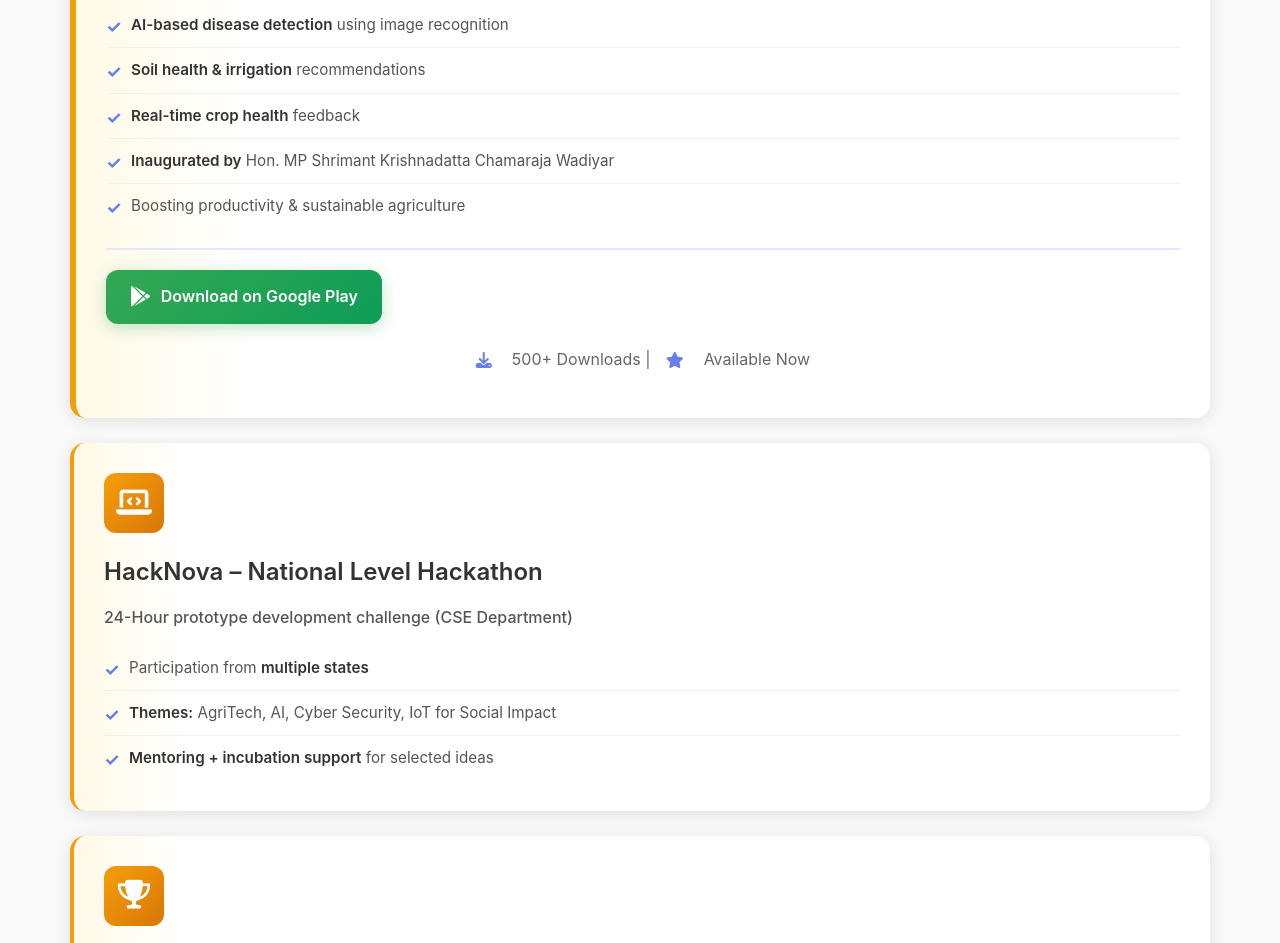
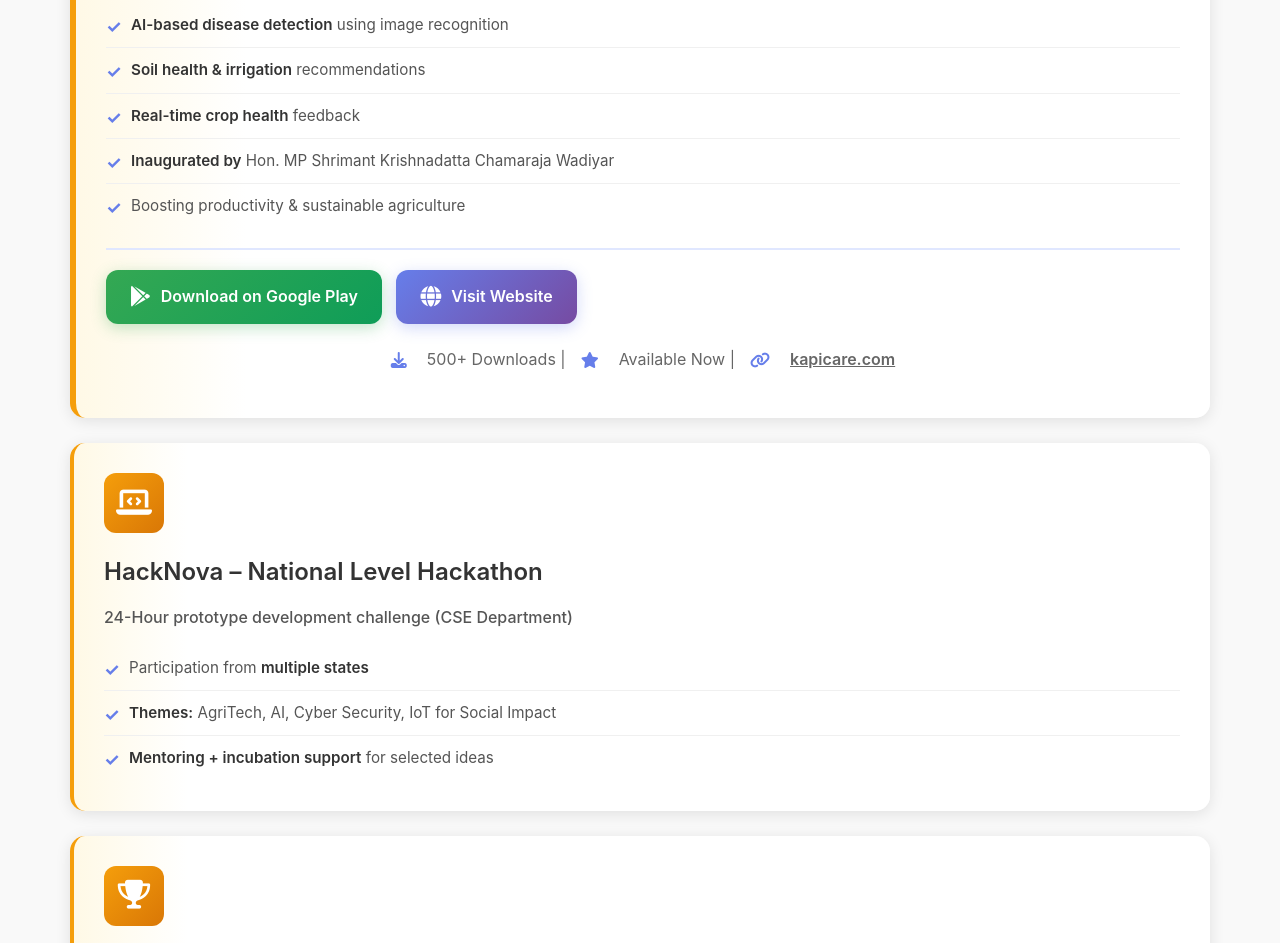
Before and after one commit to Sadhu2005/IIC-Regional-Meet-2025-web, a plain HTML site: page index.html in a window 1280 px wide. Shown: the part 2276-3219 px from the top of the page. Drawn offline with Linux system fonts and the light colour scheme.

Commit message:
Add Coffee Crop Care website link (kapicare.com), update QR code with actual image, add website button

```diff
--- a/index.html
+++ b/index.html
@@ -175,9 +175,14 @@
                             <i class="fab fa-google-play"></i>
                             Download on Google Play
                         </a>
+                        <a href="https://kapicare.com/" target="_blank" class="app-download-btn website-btn">
+                            <i class="fas fa-globe"></i>
+                            Visit Website
+                        </a>
                         <p class="app-stats">
                             <i class="fas fa-download"></i> 500+ Downloads |
-                            <i class="fas fa-star"></i> Available Now
+                            <i class="fas fa-star"></i> Available Now |
+                            <i class="fas fa-link"></i> <a href="https://kapicare.com/" target="_blank" style="color: inherit; text-decoration: underline;">kapicare.com</a>
                         </p>
                     </div>
                 </div>
@@ -629,12 +634,12 @@
             <h2 class="section-title">Scan to Explore More</h2>
             <div class="qr-grid">
                 <div class="qr-item">
-                    <a href="https://play.google.com/store/apps/details?id=com.coorginstituteoftechnology.kapicare" target="_blank" class="qr-link">
+                    <a href="https://kapicare.com/" target="_blank" class="qr-link">
                         <div class="qr-code-placeholder">
-                            <i class="fab fa-google-play"></i>
+                            <img src="logos/Coffee Crop Care QR code.jpg" alt="Coffee Crop Care QR Code" class="qr-code-image">
                         </div>
-                        <h4>Coffee Crop Care App</h4>
-                        <p>Download on Google Play</p>
+                        <h4>Coffee Crop Care</h4>
+                        <p>Visit Website: kapicare.com</p>
                     </a>
                 </div>
                 <div class="qr-item">
--- a/styles.css
+++ b/styles.css
@@ -558,6 +558,17 @@ body {
     font-size: 1.3rem;
 }
 
+.app-download-btn.website-btn {
+    background: linear-gradient(135deg, #667eea 0%, #764ba2 100%);
+    box-shadow: 0 4px 15px rgba(102, 126, 234, 0.3);
+    margin-left: 10px;
+}
+
+.app-download-btn.website-btn:hover {
+    background: linear-gradient(135deg, #764ba2 0%, #667eea 100%);
+    box-shadow: 0 6px 20px rgba(102, 126, 234, 0.4);
+}
+
 .app-stats {
     font-size: 0.85rem;
     color: #666;
@@ -572,6 +583,16 @@ body {
 .app-stats i {
     color: #667eea;
     margin-right: 5px;
+}
+
+.app-stats a {
+    color: #667eea;
+    text-decoration: none;
+    font-weight: 600;
+}
+
+.app-stats a:hover {
+    text-decoration: underline;
 }
 
 /* Metrics Section */
@@ -890,6 +911,13 @@ body {
     font-size: 6rem;
     margin-bottom: 15px;
     opacity: 0.9;
+}
+
+.qr-code-image {
+    width: 100%;
+    height: 100%;
+    object-fit: contain;
+    border-radius: 10px;
 }
 
 .qr-code-placeholder p {
```
Also changed, not shown: logos/Coffee Crop Care QR code.jpg (added), logos/NAAC.jpg.
